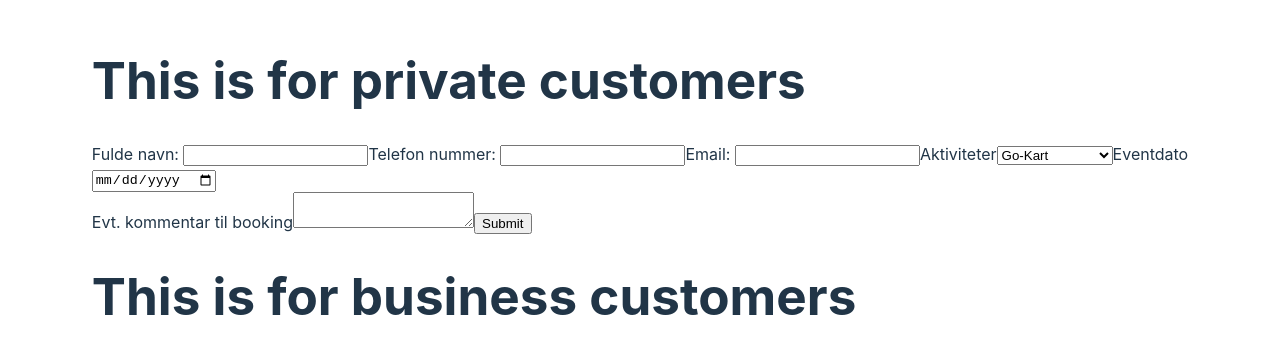
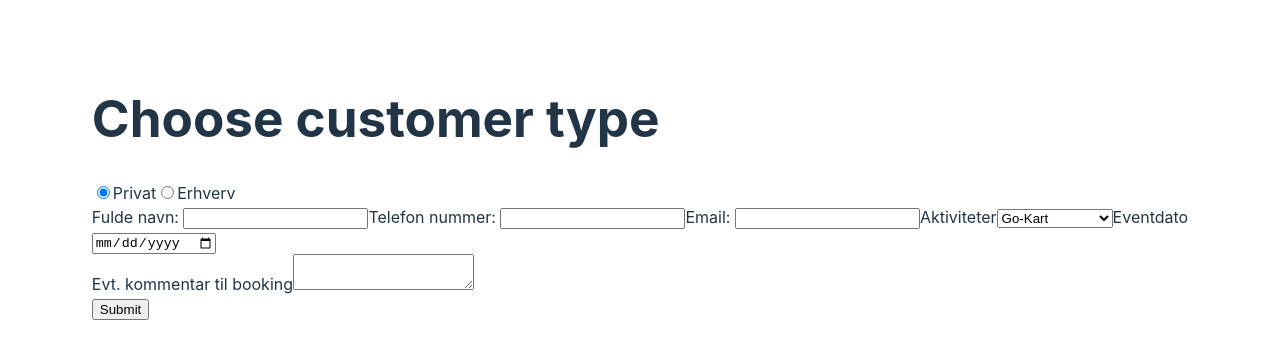
Before and after one commit to Made-in-china-kea/AdventureXP-Frontend, a React (Vite) app: page / in a window 1280 px wide. Shown: the part 212-570 px from the top of the page. Built offline with nearby package versions, Linux system fonts and the light colour scheme.

Commit message:
implemented private and bussiness customer choice

```diff
--- a/src/App.tsx
+++ b/src/App.tsx
@@ -1,9 +1,12 @@
 import "./App.css";
 
+import { useState } from "react";
 import { useForm, Controller } from "react-hook-form";
 import DateInput from "./components/common/DateInputField";
 
 function App() {
+  const [customerType, setCustomerType] = useState("private");
+
   // useForm hook from react-hook-form
   const {
     // we use the register function to register the input fields
@@ -24,19 +27,44 @@ function App() {
       activity: "",
       eventDate: "",
       comment: "",
+      companyName: "",
+      cvr: "",
     },
   });
 
   return (
     <div>
-      <h1>This is for private customers</h1>
+      <h1>Choose customer type</h1>
+      {/* radio button for bussiness */}
+      <label>
+        <input
+          type="radio"
+          value="private"
+          checked={customerType === "private"}
+          onChange={() => setCustomerType("private")}
+        />
+        Privat
+      </label>
+      {/* radio button for bussiness */}
+      <label>
+        <input
+          type="radio"
+          value="business"
+          checked={customerType === "business"}
+          onChange={() => setCustomerType("business")}
+        />
+        Erhverv
+      </label>
+
       <form
         // we use the handleSubmit function to handle the form submission
         onSubmit={handleSubmit((data) => {
           // for now we just alert the form data
-          alert(JSON.stringify(data));
+          console.log(data);
         })}
       >
+        {customerType === "private" && (
+          <div>
             <label>Fulde navn: </label>
             <input
               type="text"
@@ -101,11 +129,76 @@ function App() {
 
             <label>Evt. kommentar til booking</label>
             <textarea {...register("comment")} />
+          </div>
+        )}
+
+        {customerType === "business" && (
+          <div>
+            <label>Fulde navn: </label>
+            <input
+              type="text"
+              // we use the register function to register the input fields
+              {...register("fullName", { required: true })}
+            />
+            {/* we use the errors object to display the error message */}
+            {errors.fullName && <p>First name is required</p>}
+
+            <label>Telefon nummer: </label>
+            <input
+              type="tel"
+              maxLength={8}
+              {...register("telefon", { required: true })}
+            />
+
+            <label>Email: </label>
+            <input
+              type="email"
+              {...register("email", {
+                required: true,
+                // we use the pattern attribute to validate the email
+                pattern: /^\S+@\S+$/i,
+              })}
+              {...register("email", { required: true })}
+            />
+
+            <label>Firma navn</label>
+            <input
+              type="text"
+              {...register("companyName", { required: true })}
+            />
+
+            <label>CVR nummer</label>
+            <input
+              type="text"
+              {...register("cvr", { required: true })}
+            />
+
+            <label>Aktiviteter</label>
+            {/* The Controller component is a wrapper component that connects components  (like my DateInput component) with React Hook Form. */}
+            <Controller
+              name="activity"
+              // This prop is used to connect the Controller to the form context provided by the useForm hook.
+              control={control}
+              // This prop is used to define the rules for the input field.
+              rules={{ required: true }}
+              // This prop is used to render the select input field.
+              render={({ field }) => (
+                <select {...field}>
+                  <option value="gokart">Go-Kart</option>
+                  <option value="paintball">Paintball</option>
+                  <option value="biking">Biking</option>
+                  <option value="sumo-wrestling">Sumo Wrestling</option>
+                  <option value="mini-golf">Mini Golf</option>
+                </select>
+              )}
+            />
+
+            <label>Eventdato</label>
+          </div>
+          )}
 
         <input type="submit" />
       </form>
-
-      <h1>This is for business customers</h1>
     </div>
   );
 }
```
Lines whose indentation alone changed are shown as unchanged.
